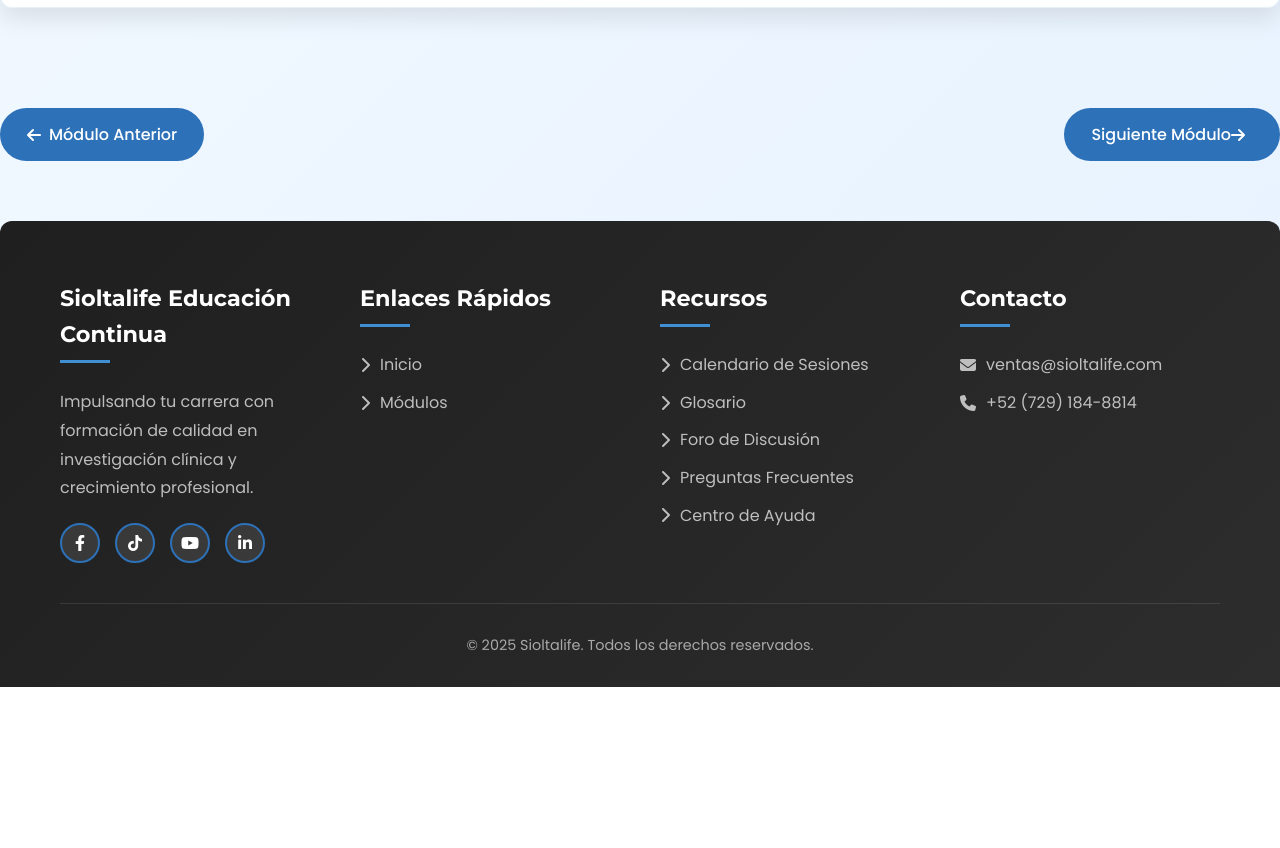
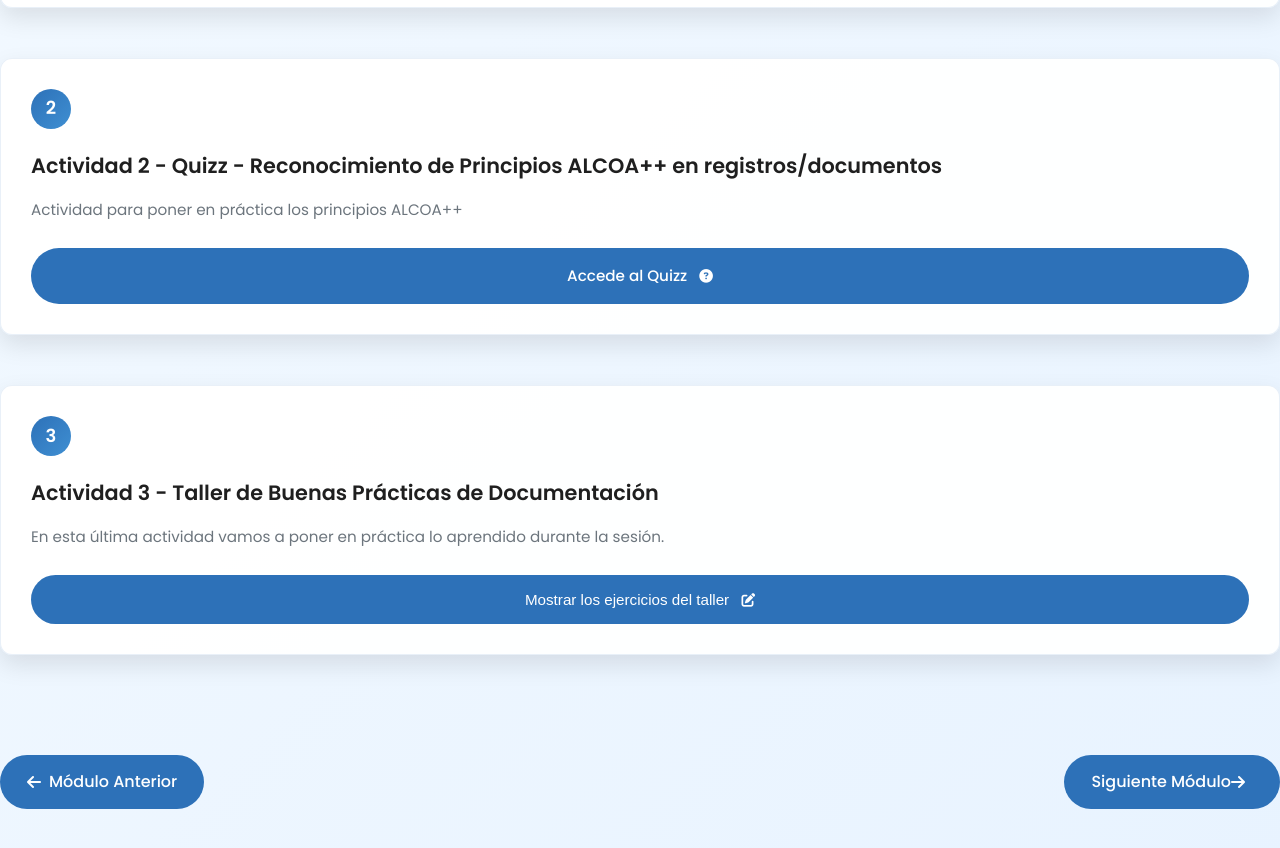
Before and after one commit to sioltalife-educacion-continua/investigacion-clinica, a plain HTML site: page mod-5.html in a window 1280 px wide. Shown: the part 1578-2426 px from the top of the page. Before the commit the page ends 2265 px from the top, so only its background shows below. Drawn offline with Linux system fonts and the light colour scheme.

Commit message:
mod-5.html
mod 5 session v3.0

```diff
--- a/mod-5.html
+++ b/mod-5.html
@@ -659,7 +659,40 @@
                         <a href="https://1drv.ms/b/c/e7d0dde89d5474ab/Ee4OrXh10wNApkrkiKnEBO0Bd_mell8tMBb1R_UMYAkIEA?e=hXTbAs" class="sub-link" target="_blank" rel="noopener noreferrer">Documentos durante del estudio - Set de Documentos</a>
                         <a href="eCRFfull.html" class="sub-link" target="_blank" rel="noopener noreferrer">Documentos durante del estudio - eCRF - General </a>
                         <a href="eCRF.html" class="sub-link" target="_blank" rel="noopener noreferrer">Documentos durante del estudio - eCRF - Visita </a>
-                        <a href="https://pmc-ncbi-nlm-nih-gov.translate.goog/articles/PMC1592068/?_x_tr_sl=en&_x_tr_tl=es&_x_tr_hl=es&_x_tr_pto=sge#:~:text=Meanwhile%2C%20they%20would%20avoid%20any,and%20reporting%20of%20the%20study" class="sub-link" target="_blank" rel="noopener noreferrer">Escenario 5</a>
+
+                </div>
+                </div>
+
+                  <!-- Actividad 2 -->
+                    <div class="link-card">
+                    <div class="link-number">2</div>
+                    <div class="link-title">Actividad 2 - Quizz - Reconocimiento de Principios ALCOA++ en registros/documentos</div>
+                    <div class="link-desc"><p>Actividad para poner en práctica los principios ALCOA++ </p>
+
+                </div>
+                <a href="https://www.menti.com/algq977oc7kp" target="_blank" rel="noopener noreferrer" class="link-btn">Accede al Quizz <i class="fas fa-question-circle"></i></a>
+                    </div>
+
+                    <!-- Actividad 1 -->
+                    <div class="link-card">
+                    <div class="link-number">3</div>
+                    <div class="link-title">Actividad 3 - Taller de Buenas Prácticas de Documentación </div>
+                    <div class="link-desc">En esta última actividad vamos a poner en práctica lo aprendido durante la sesión. </div>
+
+                    <button class="link-btn" onclick="toggleDropdown('actividad4')">
+                        Mostrar los ejercicios del taller
+                        <i class="fas fa-edit"></i>
+                    </button>
+
+                    <div class="dropdown-content" id="actividad4">
+                        <a href="https://1drv.ms/b/c/e7d0dde89d5474ab/EQO8KhOEEKxIlSbrzVwTrjYBrkCYvje53FcViRTwHto6fA?e=o4383Q" class="sub-link" target="_blank" rel="noopener noreferrer">Ejercicio 1 - Registro de Capacitación </a>
+                        <a href="https://1drv.ms/b/c/e7d0dde89d5474ab/Ec0zUAmNtEZDhkogHDEip0wB06SVBzXjpRZkPJEwh9A4ng?e=Sg9HS0" class="sub-link" target="_blank" rel="noopener noreferrer">Ejercicio 2 - Registro de Delegación de Actividades</a>
+                        <a href="https://1drv.ms/b/c/e7d0dde89d5474ab/ES2xpsbOrdZHtUKai15tvFUBqFcWJToEDtMhm86uux-c8g?e=cDVlT7" class="sub-link" target="_blank" rel="noopener noreferrer">Ejercicio 3 - Registro de Temperatura</a>
+                        <a href="https://1drv.ms/b/c/e7d0dde89d5474ab/EfQuX9_3uOxJsVjLuWw8JNMBO2FSjbrlOjDAZj-uQx5-oA?e=vzqrRJ" class="sub-link" target="_blank" rel="noopener noreferrer">Ejercicio 4 - Registro de Contabilidad de Medicamento</a>
+                        <a href="https://1drv.ms/b/c/e7d0dde89d5474ab/EfQuX9_3uOxJsVjLuWw8JNMBO2FSjbrlOjDAZj-uQx5-oA?e=vzqrRJ" class="sub-link" target="_blank" rel="noopener noreferrer">Ejercicio 5 - Registro de Capacitación </a>
+                        <a href="https://1drv.ms/b/c/e7d0dde89d5474ab/EbA2oqnPVFFDl81zQfwMUx8BQJQGDgfphHJfUpyrsNhiVw?e=GHD1Lh" class="sub-link" target="_blank" rel="noopener noreferrer">Ejercicio 6 - Registro de Capacitación - Formato Electrónico</a>
+
+
                 </div>
                 </div>
 
```
